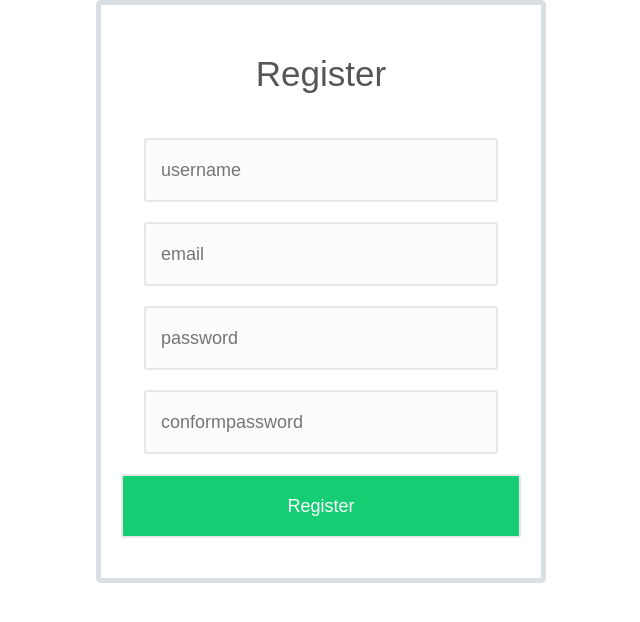
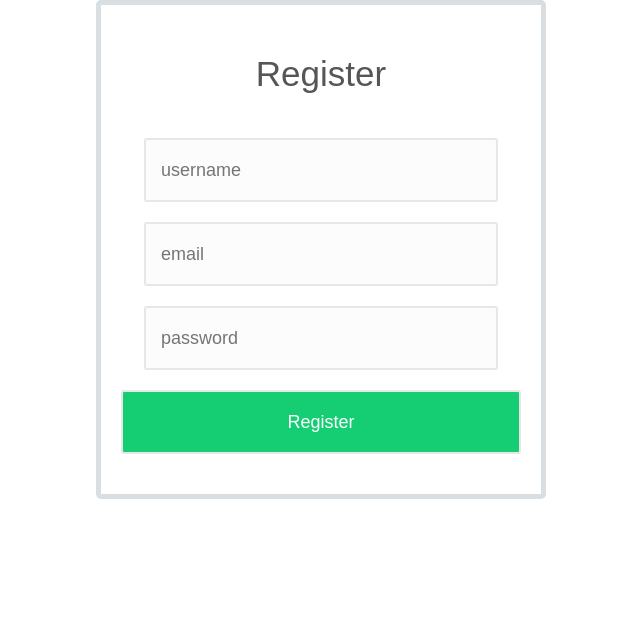
Before and after one commit to nital-patel/wave-client, a React (Create React App) app in the folder code/wdi/unit3/homework/client/: page /register in a window 1280 px wide. Shown: the top 622 px of the page, without its empty margins (319-959 px from the left). Built offline with nearby package versions, Linux system fonts and the light colour scheme.

Commit message:
Add register

```diff
--- a/code/wdi/unit3/homework/client/src/components/auth/Register.js
+++ b/code/wdi/unit3/homework/client/src/components/auth/Register.js
@@ -52,7 +52,6 @@ class Register extends Component{
                     <input  className="form-input" type="text" name='username' placeholder='username' value={this.state.username}onChange={this.handleInputChange}></input>
                     <input  className="form-input" type="text" name='email' placeholder='email' value={this.state.email}onChange={this.handleInputChange}></input>
                     <input  className="form-input" type="password" name='password' placeholder='password' value={this.state.password}onChange={this.handleInputChange}></input>
-                    <input  className="form-input" type="password" name='conformpassword' placeholder='conformpassword' value={this.state.password}onChange={this.handleInputChange}></input>
                     <button className="btn" type='submit'>Register</button>
                 </form>
             </div>
```
